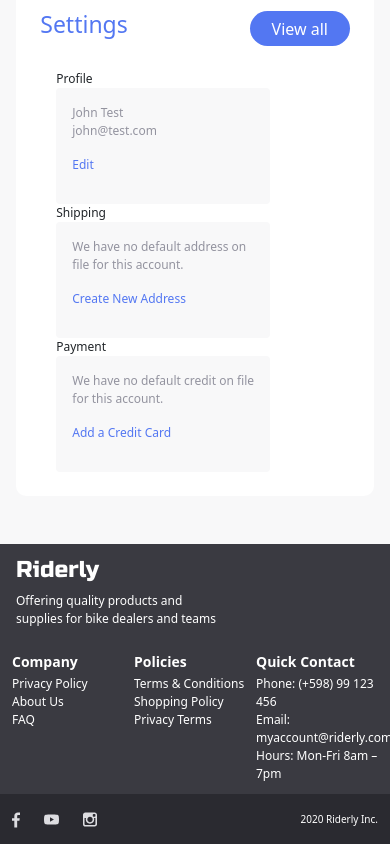
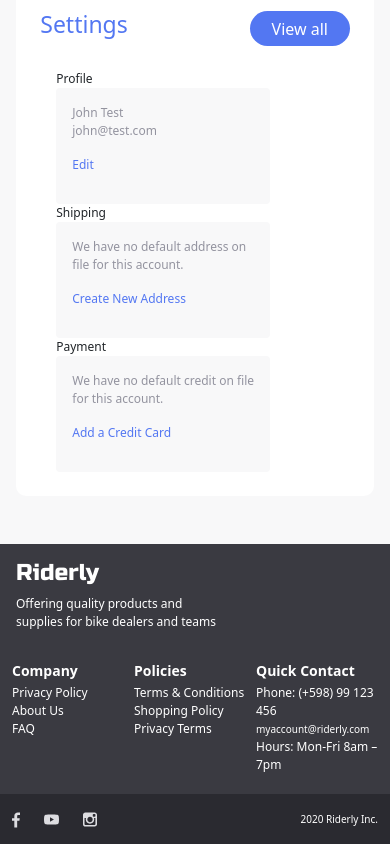
Before and after one commit to SofiaRey/CreateThriveRiderly, a React (Create React App) app: page / in a window 390 px wide. Shown: the part 834-1678 px from the top of the page. Built offline with nearby package versions, Linux system fonts and the light colour scheme.

Commit message:
Hot fix email in Footer

```diff
--- a/src/App.css
+++ b/src/App.css
@@ -137,6 +137,10 @@
   font-size: 10px;
 }
 
+.emailSm {
+  display: none;
+}
+
 @media only screen and (max-width: 576px) {
   body {
     font-size: 12px !important;
@@ -168,4 +172,13 @@
   .list {
     overflow-x: scroll;
   }
+
+  .emailMd {
+    display: none;
+  }
+
+  .emailSm {
+    display: inline-block;
+    font-size: 10px;
+  }
 }
--- a/src/App.js
+++ b/src/App.js
@@ -157,7 +157,8 @@
           <div className="col-4">
             <p className="titleFooter">Quick Contact</p>
             <li className="footerItem">Phone: (+598) 99 123 456</li>
-            <li className="footerItem">Email: myaccount@riderly.com</li>
+            <li className="footerItem emailMd">Email: myaccount@riderly.com</li>
+            <li className="footerItem emailSm">myaccount@riderly.com</li>
             <li className="footerItem">Hours: Mon-Fri 8am – 7pm</li>
           </div>
         </div>
```
